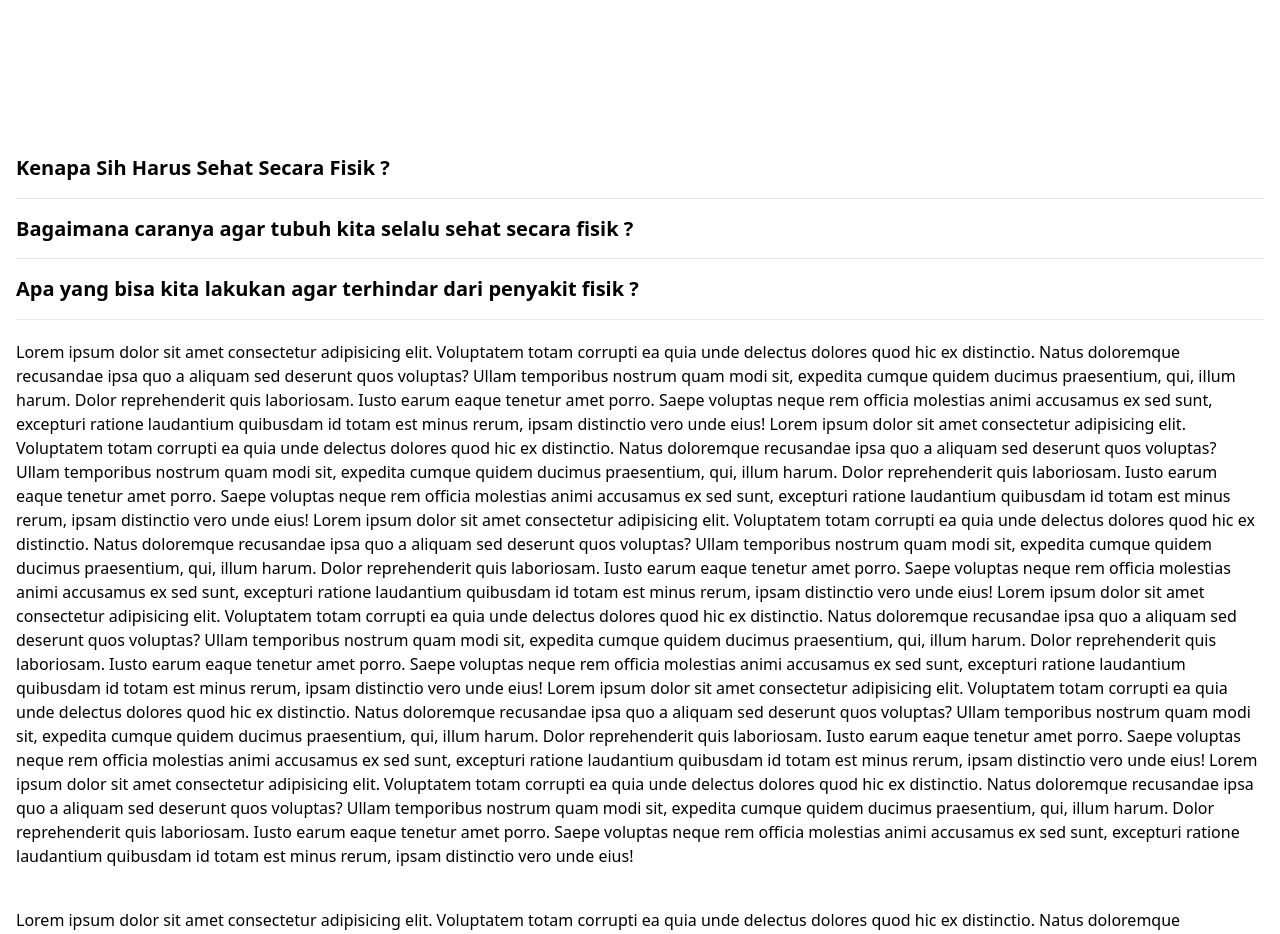
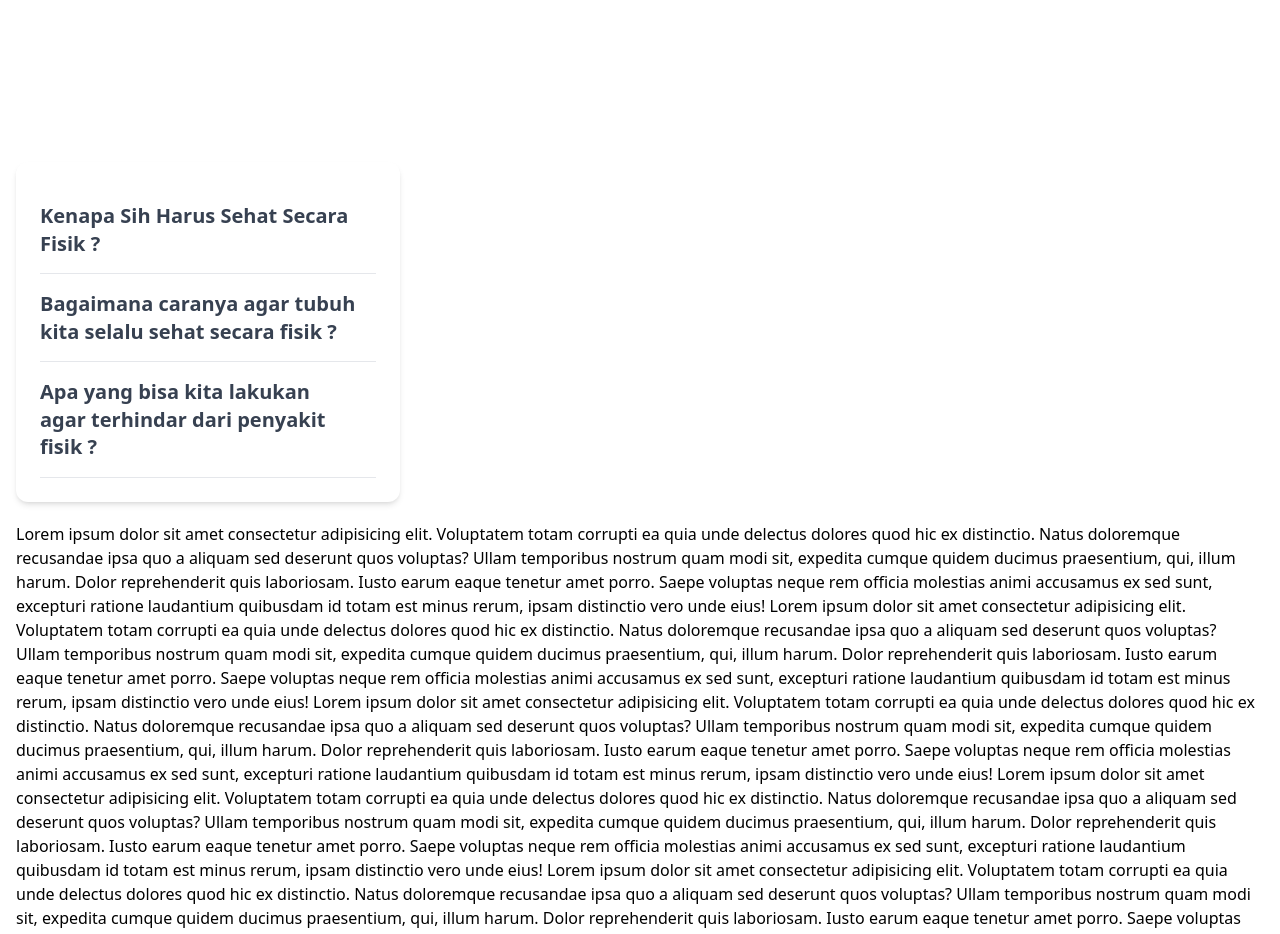
Before and after one commit to mybezen/prj-sagas, a React (Vite) app: page / in a window 1280 px wide. Shown: the part 1380-2314 px from the top of the page. Built offline with nearby package versions, Linux system fonts and the light colour scheme.

Commit message:
Card Added w Accordion

```diff
--- /dev/null
+++ b/src/components/Card.jsx
@@ -0,0 +1,16 @@
+import {
+    Card,
+    CardBody,
+
+  } from "@material-tailwind/react";
+import { AccordionCustomAnimation } from "./Accordion";
+
+  export function SimpleCard() {
+    return (
+      <Card className="mt-6 w-96">
+        <CardBody>
+          <AccordionCustomAnimation />
+          </CardBody>
+      </Card>
+    );
+  }
--- a/src/pages/Home.jsx
+++ b/src/pages/Home.jsx
@@ -1,11 +1,11 @@
 import { FooterWithSocialLinks } from "../components/Footer";
 import { StickyNavbar } from "../components/Navbar";
-import { AccordionCustomAnimation } from "../components/Accordion";
 import AOS from "aos";
 import "aos/dist/aos.css";
 import { useEffect } from "react";
 import LandingPage from "../sections/LandingPage";
 import TextBlock from "../sections/TextBlock";
+import { SimpleCard } from "../components/Card";
 
 function Home() {
   useEffect(() => {
@@ -20,7 +20,7 @@ function Home() {
       <StickyNavbar />
       <TextBlock />
       <div className="container">
-        <AccordionCustomAnimation />
+        <SimpleCard />
         <div
           className="mt-5 pb-10"
           data-aos="fade-up"
```
